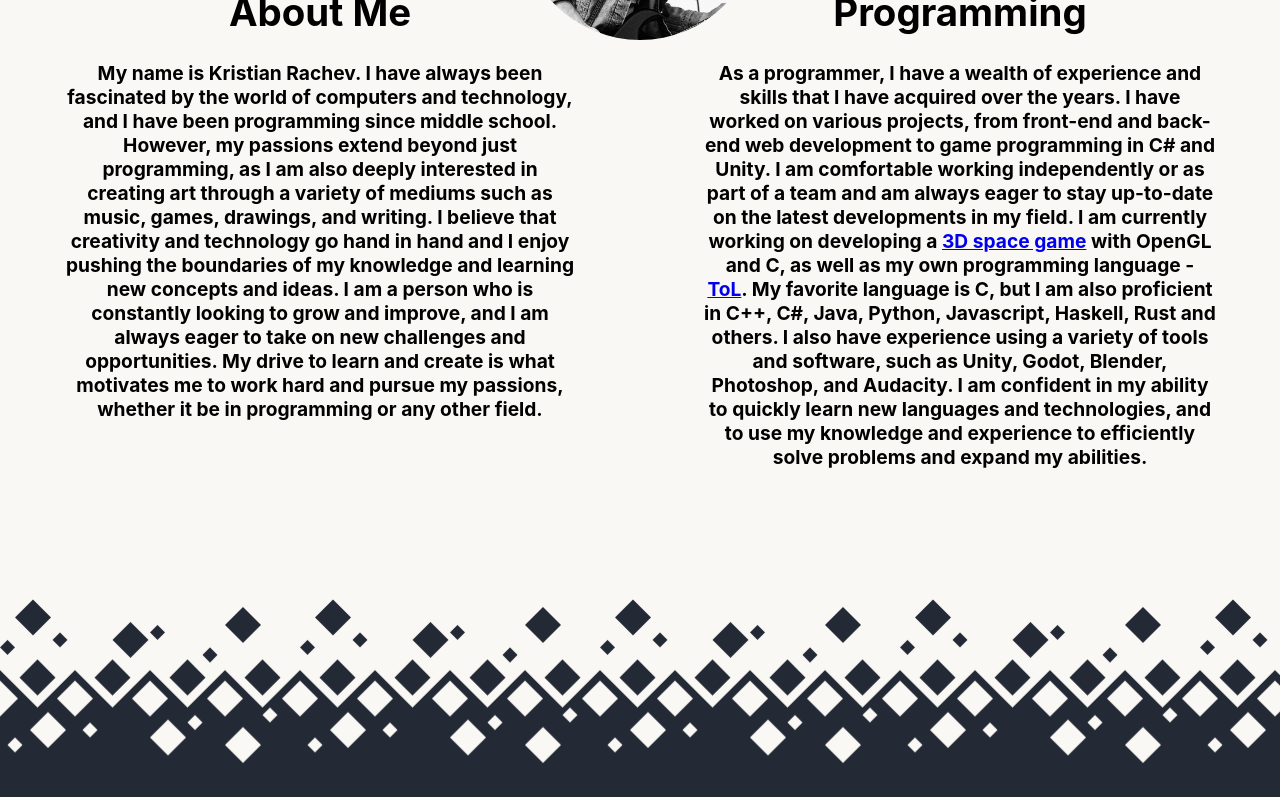
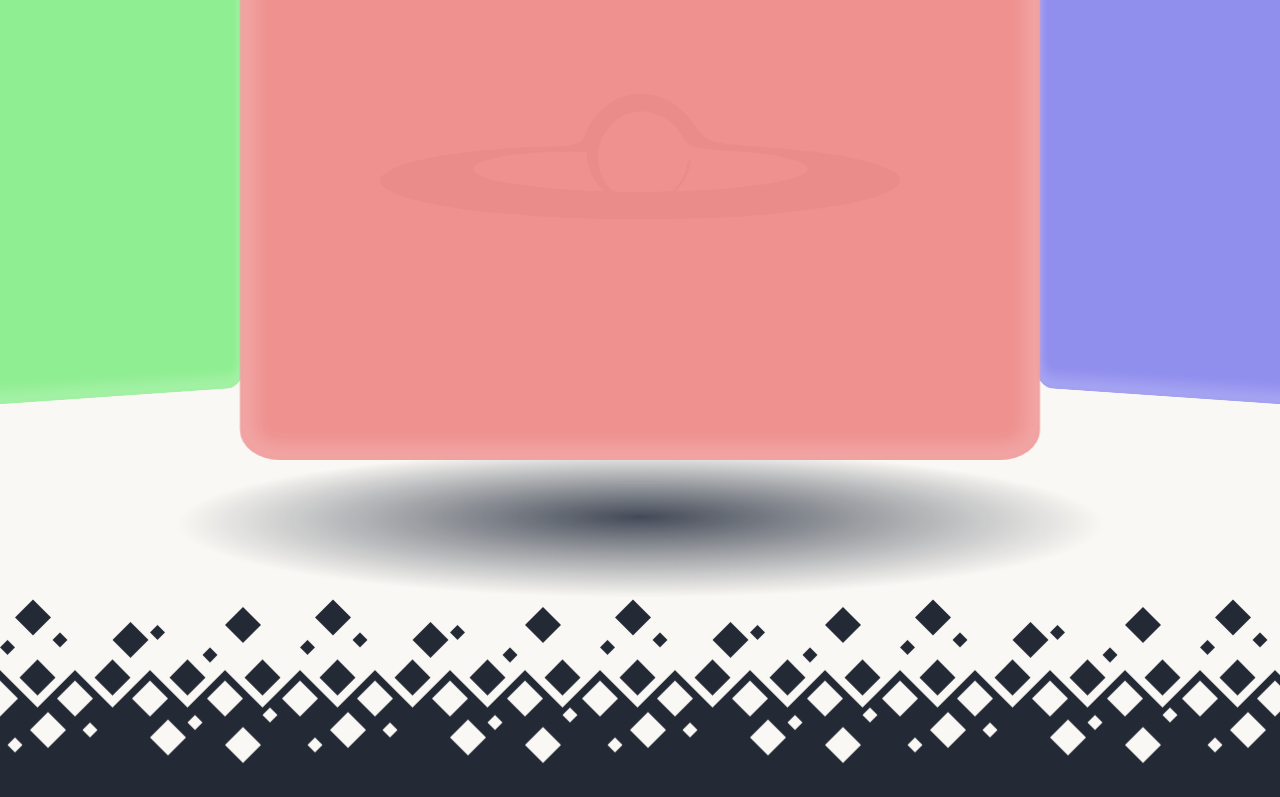
Before and after one commit to System10111/System10111.github.io, a React (Create React App) app: page / in a window 1280 px wide. Shown: the part 1159-1956 px from the top of the page. Built offline with nearby package versions, Linux system fonts and the light colour scheme.

Commit message:
Add 3D slider and logo to AboutMe section

```diff
--- a/src/AboutMe.css
+++ b/src/AboutMe.css
@@ -3,6 +3,71 @@
   min-height: 100vh;
   padding-top: 5vh;
   background-color: var(--light-background);
+}
+
+.aboutme-port {
+  margin: 0 auto;
+  overflow: hidden;
+  min-height: 100vh;
+  min-width: 100%;
+  max-width: 100%;
+}
+
+.aboutme-scene {
+  position: relative;
+  transform-style: preserve-3d;
+}
+
+.aboutme-logo {
+  position: absolute;
+  background-image: url("logo.svg");
+  background-size: 60% auto;
+  background-position: center;
+  background-repeat: no-repeat;
+  height: 100%;
+  width: 100%;
+
+  filter: invert(100%);
+  transform: perspective(5000px) translate3d(0, 0, -2000px);
+}
+
+
+.aboutme-plane {
+  position: absolute;
+  height: 100%;
+  width: 100%;
+  background-position: center;
+  background-image: radial-gradient(circle at center, #434a57 0%, #ffffff00 40% );
+  transform-origin: center;
+  transform: perspective(5000px)  translate3d(0, 500px, -2000px) rotate3d(1, 0, 0, 85deg) scale(2.2);
+}
+
+.aboutme-slider {
+  position: relative;
+  white-space: nowrap;
+  height: 90vh;
+  min-width: 100%;
+  transform-style: preserve-3d;
+  transition: ease 2.0s;
+}
+
+.aboutme-slide {
+  position: absolute;
+  height: 100%;
+  width: 100%;
+}
+
+.aboutme-panel {
+  height: 100%;
+  max-width: 150vh;
+  width: 75%;
+  margin: 0 auto;
+  border-radius: 5%;
+  /* border: 10px solid; */
+  box-sizing: border-box;
+  -moz-box-sizing: border-box;
+  -webkit-box-sizing: border-box;
+  box-shadow: inset 0px 0px 20px 20px rgb(255 255 255 / 18%)
 }
 
 .aboutme-pic {
--- a/src/AboutMe.js
+++ b/src/AboutMe.js
@@ -1,7 +1,7 @@
 import React from 'react';
 import './AboutMe.css';
 
-function AboutMe() {
+function AboutMeOld() {
   return (
     <div className="aboutme-section">
       <div className='aboutme-pic'/>
@@ -46,4 +46,50 @@ function AboutMe() {
   )
 }
 
+function AboutMe() {
+  const [index, setIndex] = React.useState(0);
+
+  return (
+    <div className="aboutme-section">
+      <div className="aboutme-port"
+        onClick={(e) => {
+          if(e.clientX < window.innerWidth / 3) {
+            setIndex((prevIndex) => prevIndex - 1);
+          } else if(e.clientX > window.innerWidth * 2 / 3) {
+            setIndex((prevIndex) => prevIndex + 1);
+          }
+        }}
+      >
+        <div className="aboutme-scene">
+          <div className="aboutme-plane"/>
+          <div className="aboutme-logo" alt="logo"/>
+          <div className="aboutme-slider"
+            style={{
+              transform: `perspective(5000px) translate3d(0, 0, -2000px) rotate3d(0, 1, 0, ${index * 120}deg)`
+            }}
+          >
+            {
+            // [[148, 30, 28], [28, 148, 30], [30, 28, 148]] // dilute rgb
+            [[238, 143, 141], [141, 238, 143], [143, 141, 238]] // pastel rgb
+            // [[225, 185, 101], [101, 225, 185], [185, 101, 225]] // dilute y/o lb/lg mg/pr
+            // first create border color - 20% darker, then convert to string with rgb
+            .map((color) => ([
+              `rgb(${color[0]}, ${color[1]}, ${color[2]}, 0.98)`,
+              `rgb(${color[0] * 0.8}, ${color[1] * 0.8}, ${color[2] * 0.8})`]))
+            .map((color, i) => (
+              <div className="aboutme-slide" key={i}
+              style={{
+                transform: `rotate3d(0, 1, 0, ${180 - i * 120}deg) translate3d(0, 0, -1000px)`,
+              }}>
+                <div className="aboutme-panel"
+                  style={{backgroundColor: color[0], borderColor: color[1]}}/>
+              </div>
+            ))}
+          </div>
+        </div>
+      </div>
+    </div>
+  )
+}
+
 export default AboutMe;
--- a/src/App.css
+++ b/src/App.css
@@ -140,6 +140,7 @@
 
 .langs-section h3 {
   position: absolute;
+  transition: ease-out 0.1s;
   transform: translate(-50%, 0%);
   margin: 0;
   cursor: pointer;
```
